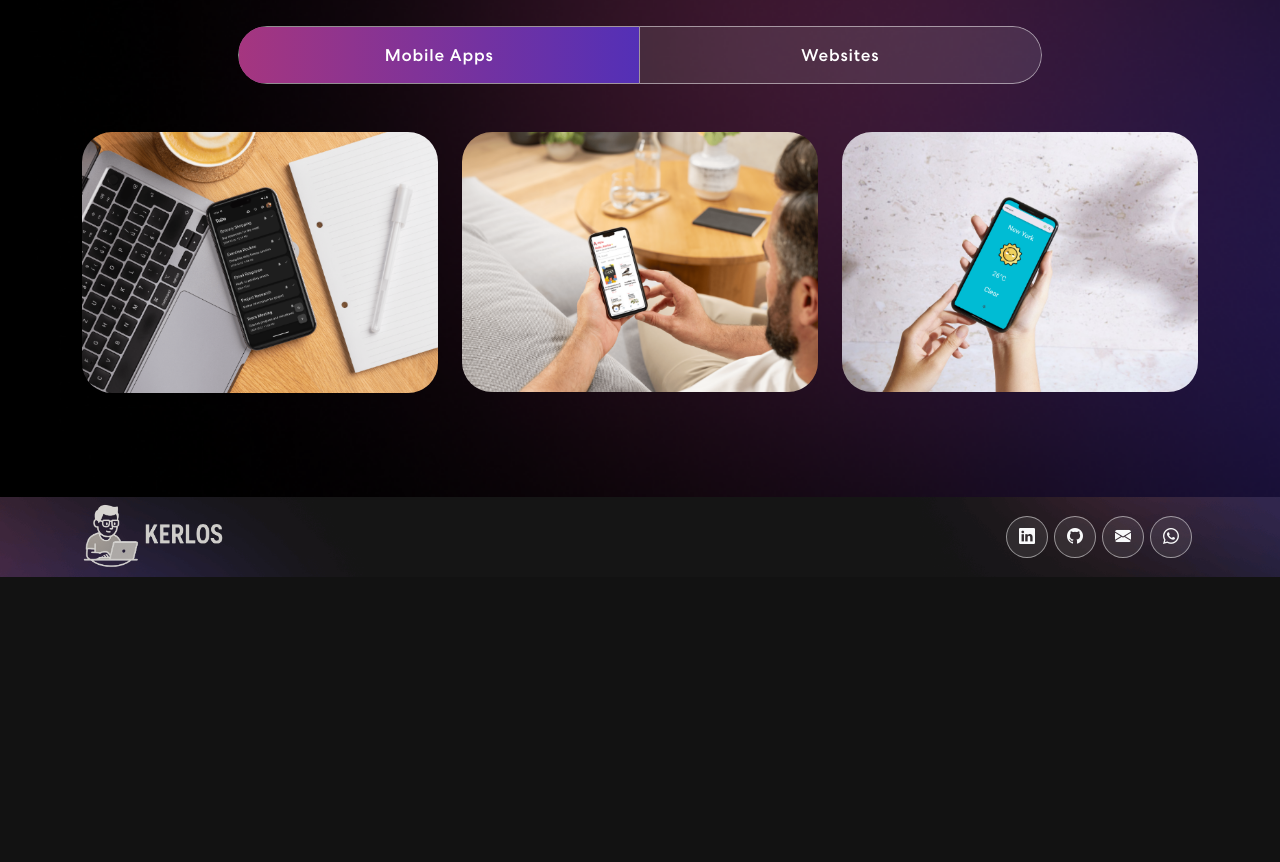
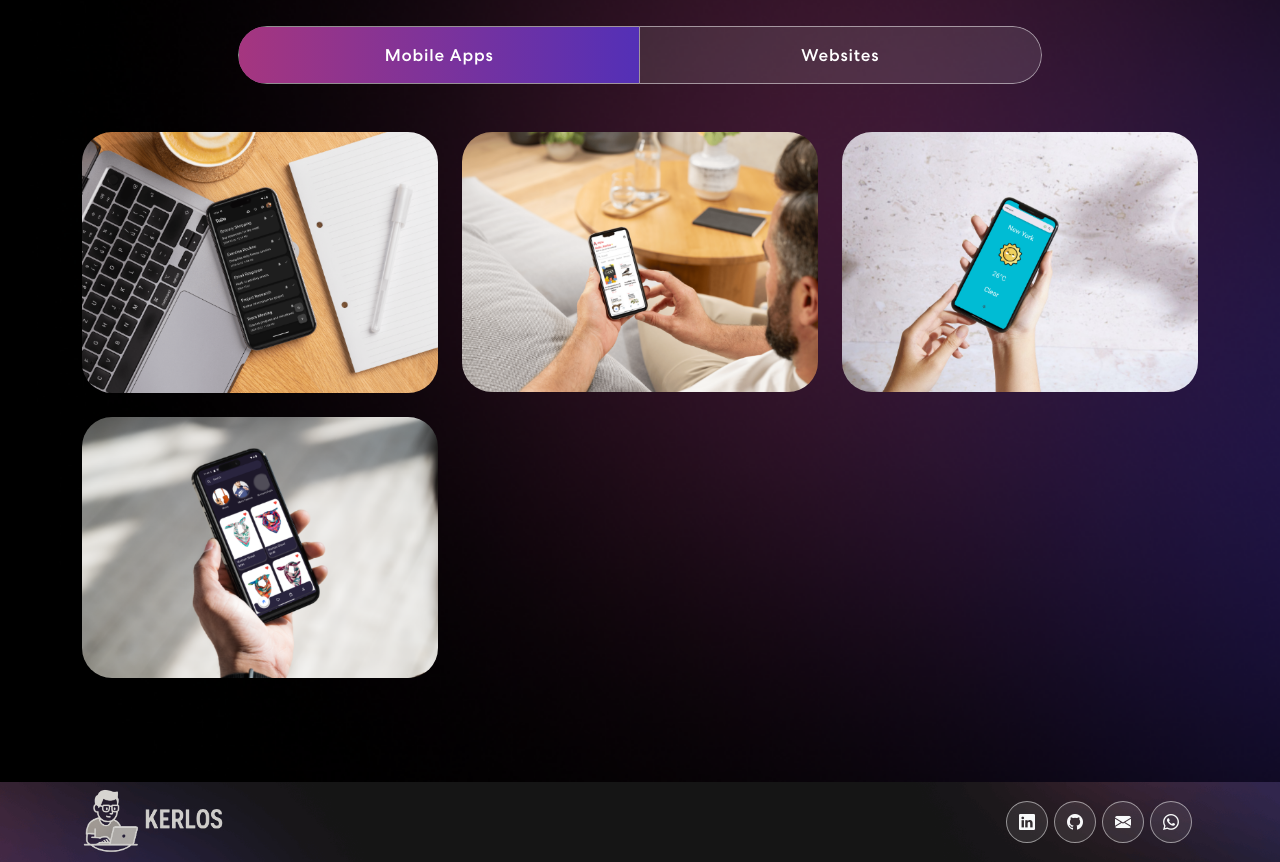
Before and after one commit to KerlosGirgis/portfolio, a React (Vite) app: page / in a window 1280 px wide. Shown: the part 1320-2182 px from the top of the page. Before the commit the page ends 1897 px from the top, so only its background shows below. Built offline with nearby package versions, Linux system fonts and the light colour scheme.

Commit message:
added shoppy app to projects

```diff
--- a/package.json
+++ b/package.json
@@ -23,7 +23,7 @@
     "react-bootstrap": "^2.10.10",
     "react-bootstrap-icons": "^1.11.6",
     "react-dom": "^19.1.0",
-    "react-multi-carousel": "^2.8.6",
+    "react-multi-carousel": "^2.8.5",
     "react-on-screen": "^2.1.1",
     "react-router-hash-link": "^2.4.3"
   },
--- a/src/components/banner/banner.tsx
+++ b/src/components/banner/banner.tsx
@@ -56,11 +56,7 @@ export const Banner = () => {
         <Row className="aligh-items-center">
           <Col xs={12} md={6} xl={7}>
             <TrackVisibility>
-              {({ isVisible }) => (
                 <div
-                  className={
-                    isVisible ? "animate__animated animate__fadeIn" : ""
-                  }
                 >
                   <span className="tagline">Welcome to my Portfolio</span>
                   <h1>{`Hi! I'm Kerlos`} </h1>{" "}
@@ -76,7 +72,6 @@ export const Banner = () => {
                   </p>
                   {/* <button onClick={() => console.log('connect')}>Let’s Connect <ArrowRightCircle size={25} /></button> */}
                 </div>
-              )}
             </TrackVisibility>
           </Col>
           <Col xs={12} md={6} xl={5}>
--- a/src/components/navbar/navbar.tsx
+++ b/src/components/navbar/navbar.tsx
@@ -83,7 +83,7 @@ export const NavBar = () => {
                   <i className="bi bi-whatsapp link-light"></i>
                 </a>
               </div>
-              <Link to={"https://drive.google.com/file/d/1naU3bSZewF7kvAuDzi0wKHhr7n7m2cZ_/view?usp=sharing"}>
+              <Link to={"https://drive.google.com/file/d/1QMVk6k27WGlatZsWjDGi4FegFKzZpiu1/view?usp=drive_link"}>
                 <button className="vvd">
                   <span>Resume</span>
                 </button>
--- a/src/components/projects/projects.tsx
+++ b/src/components/projects/projects.tsx
@@ -3,6 +3,7 @@ import { ProjectCard } from "../projectCard/projectCard";
 import appImg1 from "../../assets/img/todo.png";
 import appImg2 from "../../assets/img/alpha.png";
 import appImg3 from "../../assets/img/weather.png";
+import appImg4 from "../../assets/img/shoppy.png";
 import websiteImg1 from "../../assets/img/movibes.png"
 import websiteImg2 from "../../assets/img/store.png"
 import "animate.css";
@@ -15,40 +16,46 @@ export const Projects = () => {
       description:
         "Offline, secure, To-Do and Notes app with encrypted storage",
       imgUrl: appImg1,
-      githubUrl:"https://github.com/KerlosGirgis/Todo",
-      fdroidUrl:"https://f-droid.org/en/packages/com.k.todo/"
+      githubUrl: "https://github.com/KerlosGirgis/Todo",
+      fdroidUrl: "https://f-droid.org/en/packages/com.k.todo/"
     },
     {
       title: "Alpha",
       description: "Simple Bookstore Application",
       imgUrl: appImg2,
-      githubUrl:"https://github.com/KerlosGirgis/alpha"
+      githubUrl: "https://github.com/KerlosGirgis/alpha"
     },
     {
       title: "Weather",
       description: "Simple Weather Forcast App",
       imgUrl: appImg3,
-      githubUrl:"https://github.com/KerlosGirgis/Weather"
+      githubUrl: "https://github.com/KerlosGirgis/Weather"
+    },
+        {
+      title: "Shoppy",
+      description: "Flutter-based e-commerce app",
+      imgUrl: appImg4,
+      githubUrl: "https://github.com/KerlosGirgis/Shoppy"
     },
   ];
 
 
-    const websites = [
+  const websites = [
     {
       title: "Movibes",
       description:
         "Movibes is a sleek and modern movie browsing website",
       imgUrl: websiteImg1,
-      githubUrl:"https://github.com/KerlosGirgis/Movibes",
-      websiteUrl:"https://kerlosgirgis.github.io/Movibes/movies"
+      githubUrl: "https://github.com/KerlosGirgis/Movibes",
+      websiteUrl: "https://kerlosgirgis.github.io/Movibes/movies"
     },
     {
       title: "Store",
       description:
         "E-commerce website with modern UI",
       imgUrl: websiteImg2,
-      githubUrl:"https://github.com/KerlosGirgis/Store",
-      websiteUrl:"https://kerlosgirgis.github.io/store/"
+      githubUrl: "https://github.com/KerlosGirgis/Store",
+      websiteUrl: "https://kerlosgirgis.github.io/store/"
     },
   ];
 
@@ -58,11 +65,7 @@ export const Projects = () => {
         <Row>
           <Col size={12}>
             <TrackVisibility>
-              {({ isVisible }) => (
                 <div
-                  className={
-                    isVisible ? "animate__animated animate__fadeIn" : ""
-                  }
                 >
                   <h2>Projects</h2>
                   <p>Things I've built so far</p>
@@ -81,9 +84,6 @@ export const Projects = () => {
                     </Nav>
                     <Tab.Content
                       id="slideInUp"
-                      className={
-                        isVisible ? "animate__animated animate__slideInUp" : ""
-                      }
                     >
                       <Tab.Pane eventKey="first">
                         <Row>
@@ -95,9 +95,6 @@ export const Projects = () => {
                     </Tab.Content>
                     <Tab.Content
                       id="slideInUp"
-                      className={
-                        isVisible ? "animate__animated animate__slideInUp" : ""
-                      }
                     >
                       <Tab.Pane eventKey="second">
                         <Row>
@@ -109,7 +106,6 @@ export const Projects = () => {
                     </Tab.Content>
                   </Tab.Container>
                 </div>
-              )}
             </TrackVisibility>
           </Col>
         </Row>
--- a/src/components/skills/skills.tsx
+++ b/src/components/skills/skills.tsx
@@ -24,11 +24,11 @@ export const Skills = () => {
   };
 
   return (
-    <section className="skill" id="skills">
+    <section className="skill">
       <div className="container">
         <div className="row">
           <div className="col-12">
-            <div className="skill-bx wow zoomIn">
+            <div className="skill-bx wow zoomIn" id="skills">
               <h2>Tech Stack</h2>
               <p>Technologies I've been working with recently</p>
               <Carousel
```
Also changed, not shown: src/assets/img/shoppy.png (added), 1 other file (tests, documents, lock files or other folders).
